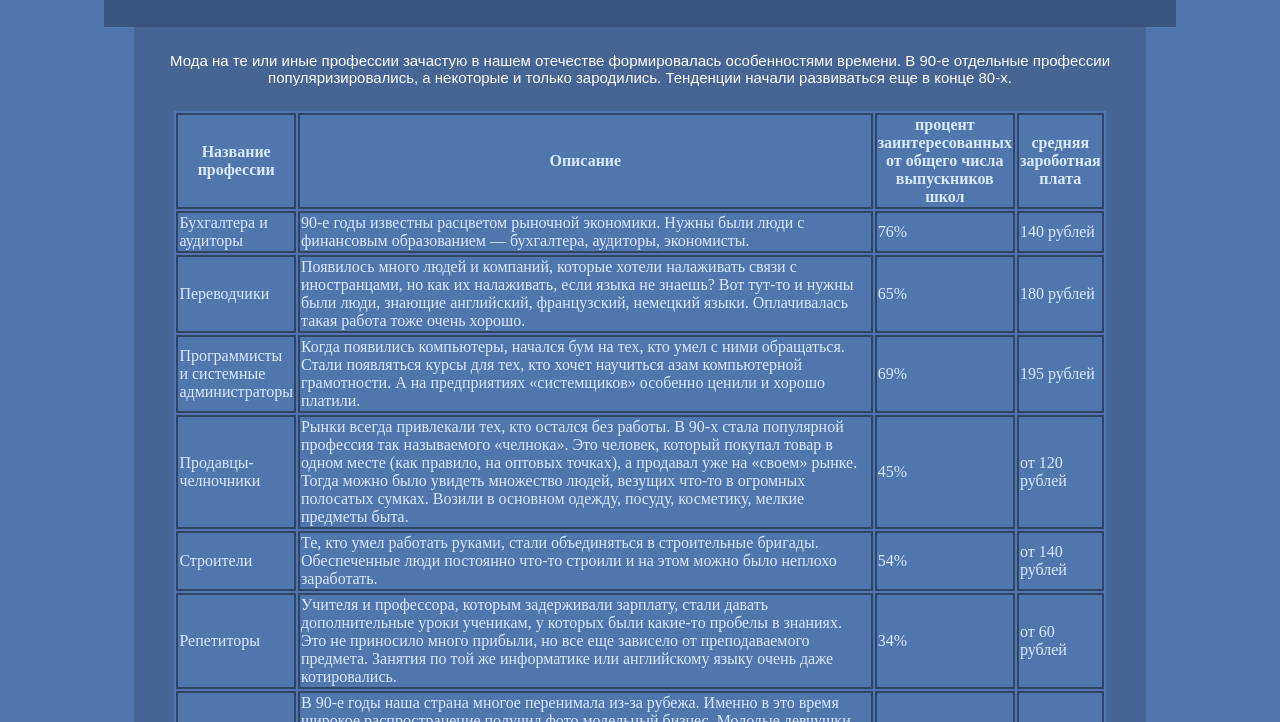
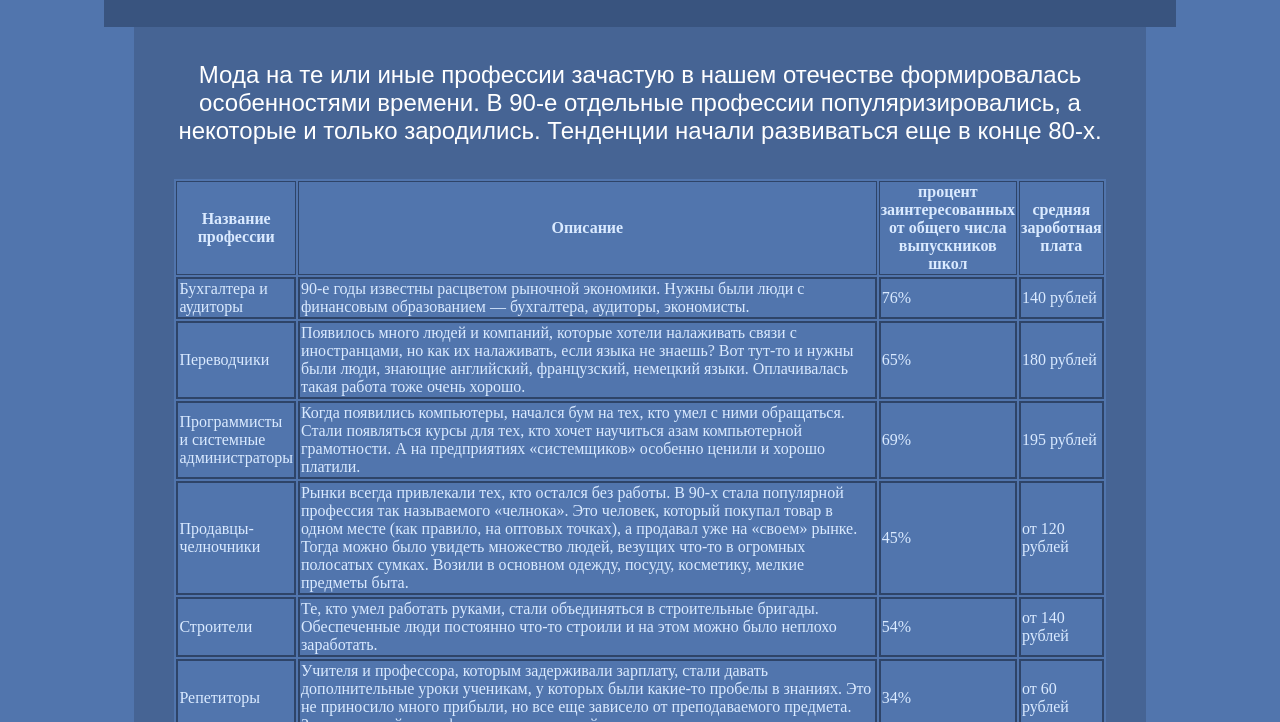
Before and after one commit to MikhaGitHub/_website_, a plain HTML site: page past.html in a window 1280 px wide. Shown: the part 78-800 px from the top of the page. Drawn offline with Linux system fonts and the light colour scheme; a script that the page names is missing; a web font is replaced by a local one.

Commit message:
update style.css

```diff
--- a/style.css
+++ b/style.css
@@ -33,11 +33,13 @@ h3 {
     color: white;
 	font-family: 'Signika Negative', sans-serif;
     margin: 20px;
+	font-size: 24px;
 }
 
 p {
     color: white;
     font-family: 'Protest Riot', sans-serif;
+	font-size:24px;
 }
 
 a {
@@ -136,6 +138,5 @@ td:nth-child(2){
 
 th {
 	color: #DAEAFF;
-	border: solid 2px;
-	border-color: #2e4468;
+	border: 1px double #2e4468;
 }
```
